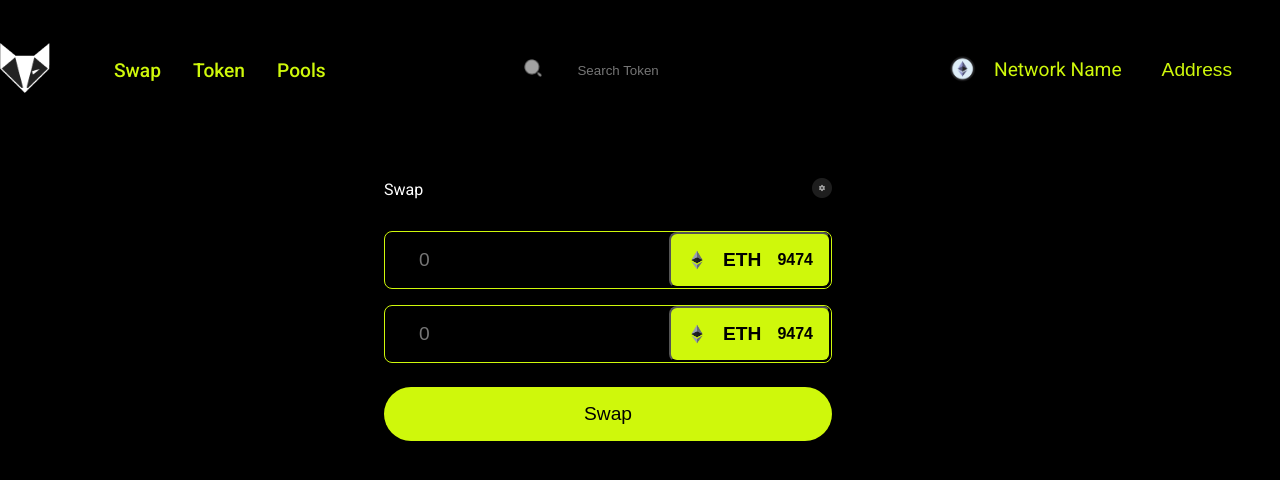
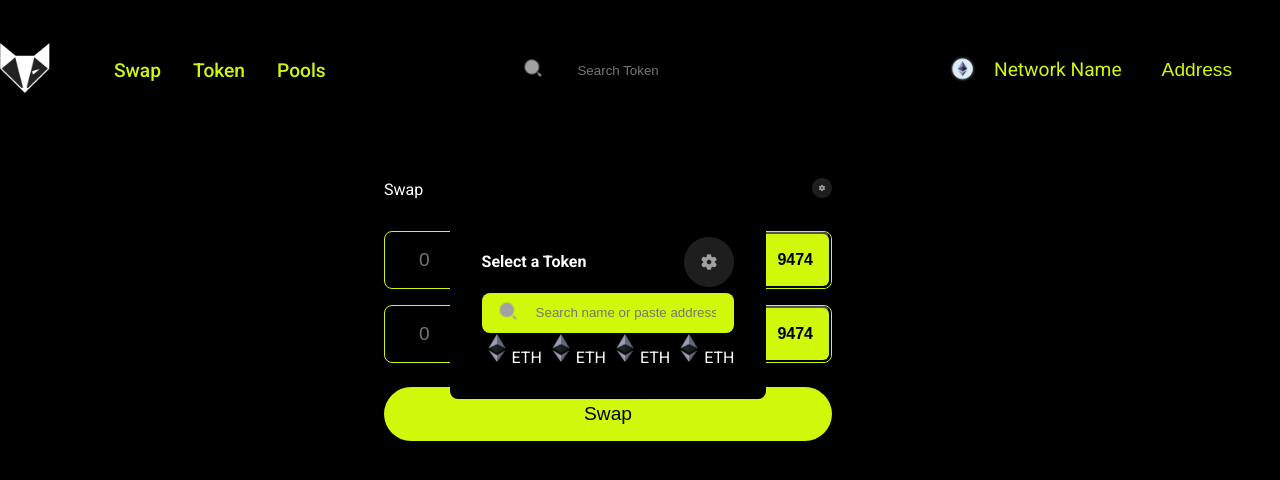
Before and after one commit to aricandra3/ExDEX, a Next.js app: page / in a window 1280 px wide. Shown: the top 480 px of the page. Built offline with nearby package versions, Linux system fonts and the light colour scheme.

Commit message:
search token

```diff
--- a/Components/HeroSection/HeroSection.jsx
+++ b/Components/HeroSection/HeroSection.jsx
@@ -70,7 +70,7 @@ const HeroSection = ({ accounts, tokenData }) => {
       {openSetting && <Token setOpenSetting={setOpenSetting} />}
 
       {/* Search modal for Token 1 */}
-      {openTokenOne && (
+      {!openTokenOne && (
         <SearchToken
           setOpenToken={setOpenTokenOne}
           setToken={setTokenOne}
--- a/Components/SearchToken/SearchToken.jsx
+++ b/Components/SearchToken/SearchToken.jsx
@@ -1,9 +1,61 @@
-import React from 'react'
+import React, { useState } from 'react'
+import Image from 'next/image'
 
-const SearchToken = () => {
+import Style from './SearchToken.module.css';
+import images from '../../assets';
+
+const SearchToken = ({ setOpenToken, setToken, tokenData }) => {
+  //USESTATE
+  const [active, setActive] = useState(1);
+
+  const coin=[
+    {
+      img: images.ether,
+      name: "ETH",
+    },
+    {
+      img: images.ether,
+      name: "ETH",
+    },
+    {
+      img: images.ether,
+      name: "ETH",
+    },
+    {
+      img: images.ether,
+      name: "ETH",
+    },
+    // {id:1, name:"Ether", symbol:"ETH",  image:images.etherlogo},
+    // {id:2, name:"Bitcoin", symbol:"BTC",  image:images.bitcoinlogo},
+    // {id:3, name:"Tether", symbol:"USDT",  image:images.tetherlogo},
+    // {id:4, name:"Litecoin", symbol:"LTC",  image:images.litelogo},
+    // {id:5, name:"Binance Coin", symbol:"BNB",  image:images.binancelogo},
+  ];
   return (
-    <div>
-      SearchToken
+    <div className={Style.SearchToken}>
+      <div className={Style.SearchToken_box}>
+        <div className={Style.SearchToken_box_heading}>
+          <h4>Select a Token</h4>
+          <Image src ={images.close} alt="close" width={50} height={50} onClick={()=> setOpenToken(false)} />
+        </div>
+
+        <div className={Style.SearchToken_box_search}>
+          <div className={Style.SearchToken_box_search_img}>
+            <Image src={images.search} alt="search" width={20} height={20} />
+          </div>
+          <input type="text" placeholder='Search name or paste address' />
+        </div>
+
+        <div className={Style.SearchToken_box_tokens}>
+          {coin.map((el, i) => (
+            <span key={i +1} className={active == i + 1 ? `${Style.active}` : ""}
+            onClick={()=> (setActive(i + 1 ), setToken({name: el.name, image: el.img}))}>
+              <Image src={el.image || images.etherlogo} alt="token" width={30} height={30} />
+              {el.name} <small>{el.symbol}</small>
+            </span>
+          ))}
+        </div>
+      </div>
     </div>
   )
 }
--- a/Components/SearchToken/SearchToken.module.css
+++ b/Components/SearchToken/SearchToken.module.css
@@ -0,0 +1,42 @@
+.SearchToken {
+    position: absolute;
+    margin: 0 auto;
+    background-color: black;
+    padding: 2rem;
+    border-radius: .5rem;
+    width: 30 rem;
+    height: 25 rem;
+}
+
+.SearchToken_box_heading {
+    display: flex;
+    justify-content: space-between;
+    align-items: center;
+}
+
+.SearchToken_box_search {
+    display: flex;
+    align-items: center;
+    background-color: #cff80b;
+    padding: .5rem 1rem;
+    border-radius: .5rem;
+    gap: 1rem;
+}
+
+.SearchToken_box_search input {
+    background-color: transparent;
+    border: 0;
+    outline: 0;
+    font-weight: 500;
+    width: 90%;
+    color: black;
+}
+
+
+
+@media only screen and (max-width: 35em) {
+    .SearchToken {
+        width: 95%;
+    }
+
+}
--- a/Components/Toggle/Toggle.module.css
+++ b/Components/Toggle/Toggle.module.css
@@ -1,6 +1,10 @@
 .Toggle{
+    text-align: center;
+}
+
+.Toggle_switch_box {
     position: relative;
-    width: 75%;
+    width: 75px;
     display: inline-block;
     text-align: left;
     top: 8px;
@@ -39,15 +43,16 @@
 .Toggle_inner:before {
     content: "Yes";
     padding-left: 10px;
-    background-color: #4CAF50;
-    color: white;
+    background-color: #cff80b;
+    color: black;
 }
 
-.Toggle_inner:before {
+.Toggle_inner::after {
     content: "No";
-    padding-left: 10px;
-    background-color: #4CAF50;
-    color: white;
+    padding-right: 10px;
+    background-color: #cff80b;
+    color: black;
+    text-align: right;
 }
 
 .Toggle_switch {
@@ -60,6 +65,7 @@
     bottom: 0;
     right: 40px;
     border: 0px solid #E0E0E0;
+    border-radius: 20px;
     transition: all 0.3s ease-in 0s;
 }
 
```
